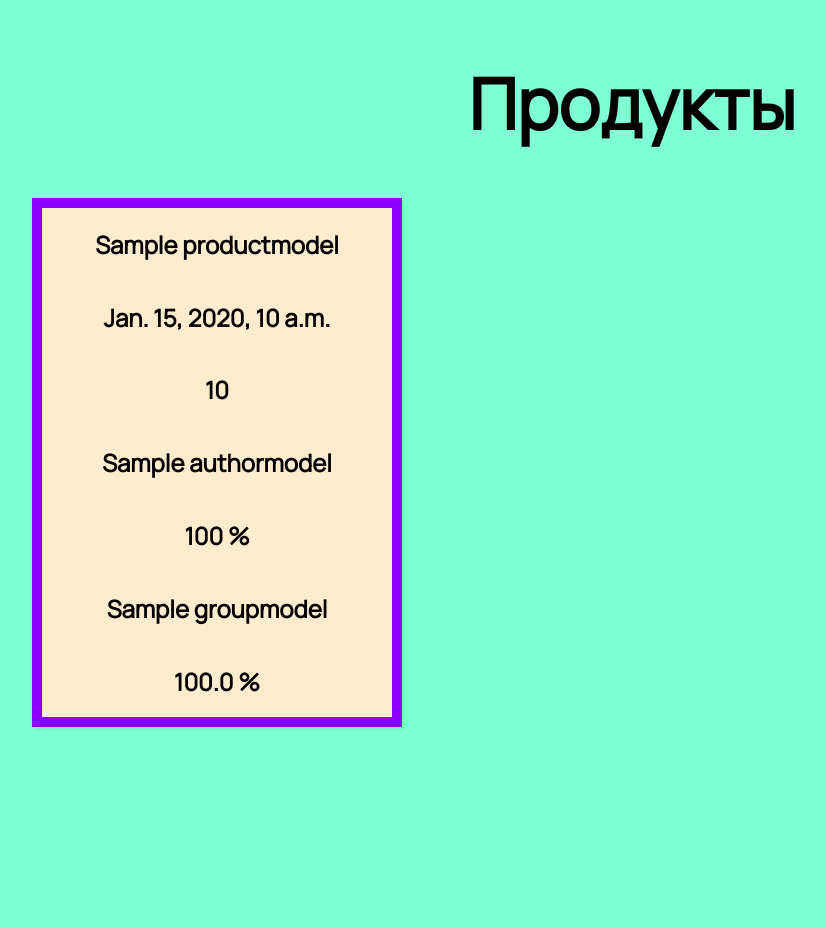
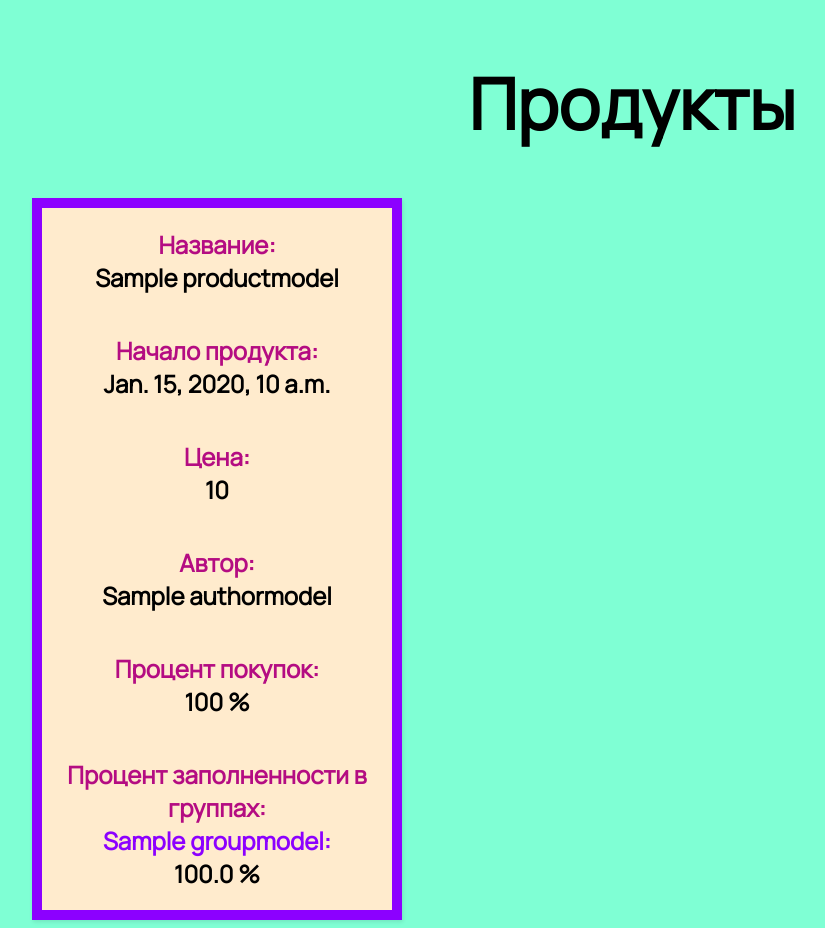
Before and after one commit to dushupitona/tz-backend-Django, a Django app: page / in a window 1280 px wide. Shown: the whole page, without its empty margins (8-833 px from the left). Before the commit the page ends 729 px from the top, so only its background shows below. Run offline with Django 5.2, Linux system fonts and the light colour scheme; tables that the repository leaves empty hold one stand-in row (values such as "Sample post"); some libraries are stand-ins or nearby versions.

Commit message:
add color to main page

```diff
--- a/product_manager/product/templates/product/index.html
+++ b/product_manager/product/templates/product/index.html
@@ -20,15 +20,38 @@
         {% for values in product_list %}
             <div class="product-card">
                     <div>
+                        <div class='field'>
+                        <h2 class='field_name'> Название: </h2>
                         <h2>{{ values.name }}</h2>
+                        </div>
+
+                        <div class='field'>
+                        <h2 class='field_name'> Начало продукта: </h2>
                         <h2>{{ values.start_date }}</h2>
+                        </div>
+
+                        <div class='field'>
+                        <h2 class='field_name'> Цена: </h2>
                         <h2>{{ values.price }}</h2>
+                        </div>
+
+                        <div class='field'>
+                        <h2 class='field_name'> Автор: </h2>
                         <h2>{{ values.author }}</h2>
+                        </div>
+
+                        <div class='field'>
+                        <h2 class='field_name'> Процент покупок: </h2>
                         <h2>{{ values.purchases }} %</h2>
+                        </div>
+
+                        <div class='field'>
+                        <h2 class='field_name'> Процент заполненности в группах: </h2>
                         {% for group in values.groups %}
-                            <h2>{{ group.name }}</h2>
+                            <h2 class='field_group'>{{ group.name }}:</h2>
                             <h2>{{ group.total|mul:100|div:values.max_students }} %</h2>
                         {% endfor %}
+                        </div>
                     </div>
             </div>
         {% endfor %}
--- a/product_manager/static/styles/index_style.css
+++ b/product_manager/static/styles/index_style.css
@@ -8,6 +8,10 @@ body {
 h1 {
     display: inline;
     font-size: 70px;
+}
+
+h2 {
+    margin: 0;
 }
 
 a {
@@ -53,3 +57,15 @@ a {
     text-align: center;
     flex-direction: column;
 }
+
+.field {
+    margin: 20px;
+}
+
+.field_name {
+    color: rgb(180, 12, 130);
+}
+
+.field_group {
+    color: #8c00ff;
+}
```
